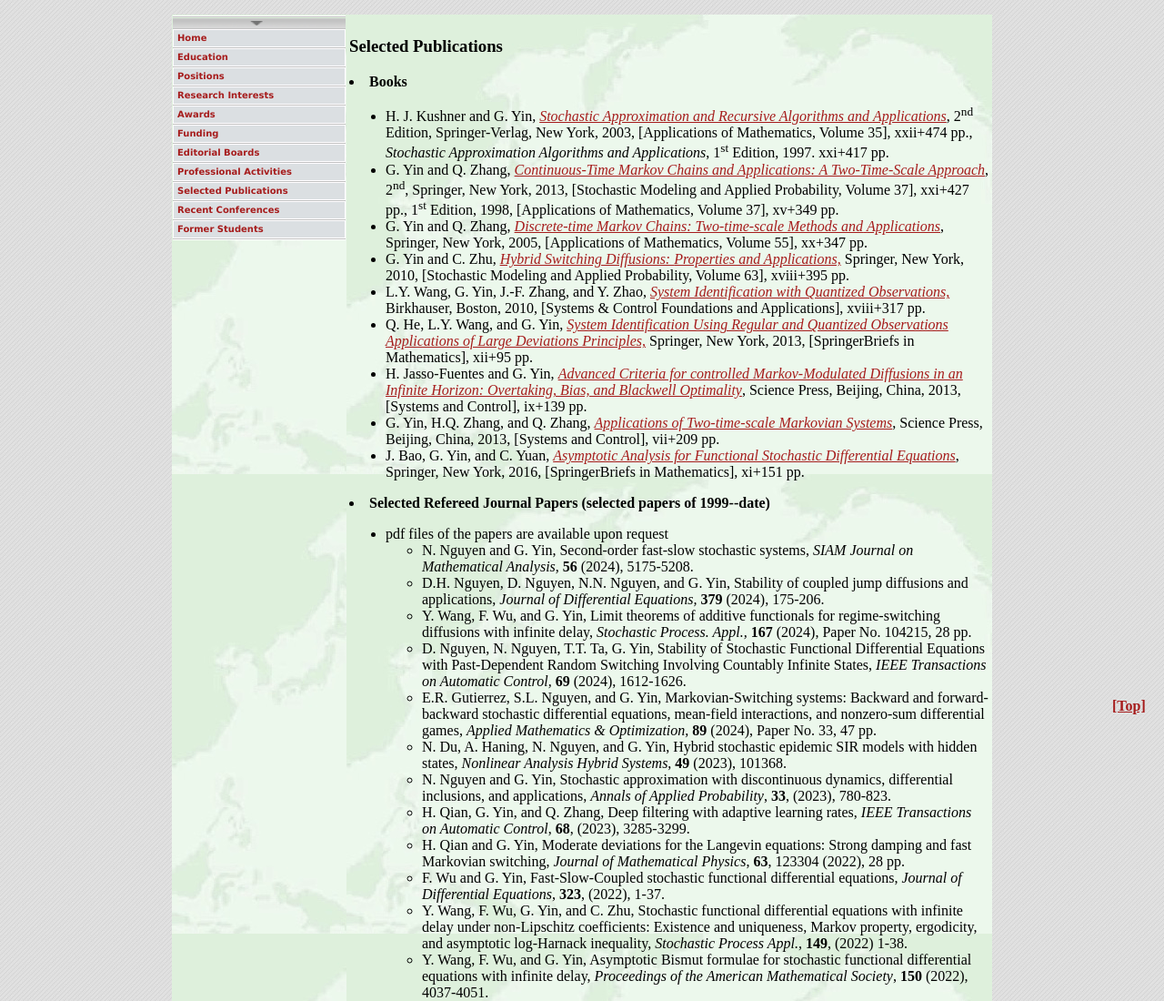
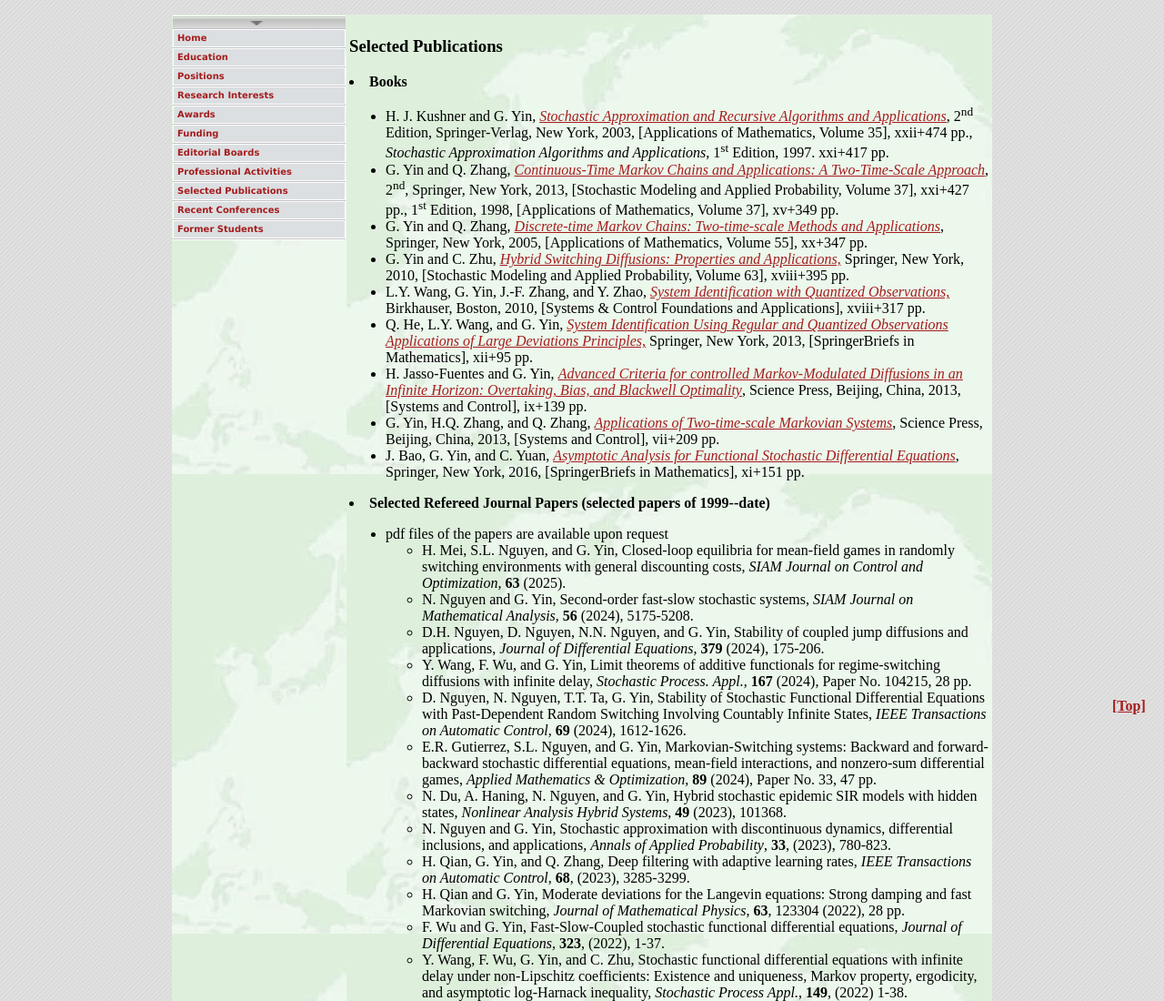
Before and after one commit to gang-george-yin/gang-george-yin.github.io, a plain HTML site: page selected_publications.html in a window 1280 px wide. Shown: the top 1100 px of the page at 91% size. Drawn offline with Linux system fonts and the light colour scheme.

Commit message:
Add files via upload

```diff
--- a/selected_publications.html
+++ b/selected_publications.html
@@ -640,6 +640,12 @@ tab-stops:495.0pt'><span style='mso-fareast-font-family:"MS Mincho"'>
 
     <li>pdf files of the papers are available upon request</li>
     <ul>
+
+<li> H. Mei, S.L. Nguyen, and G. Yin, Closed-loop equilibria for	mean-field games
+	in randomly switching environments with general discounting costs,
+ <i>SIAM Journal on Control and Optimization,</i> <b>63</b> (2025).
+
+</li>
 <li> N. Nguyen and G. Yin,
 Second-order fast-slow stochastic systems,  <i>SIAM Journal on Mathematical Analysis,</i> <b>56</b> (2024), 5175-5208.
 </li>
```
